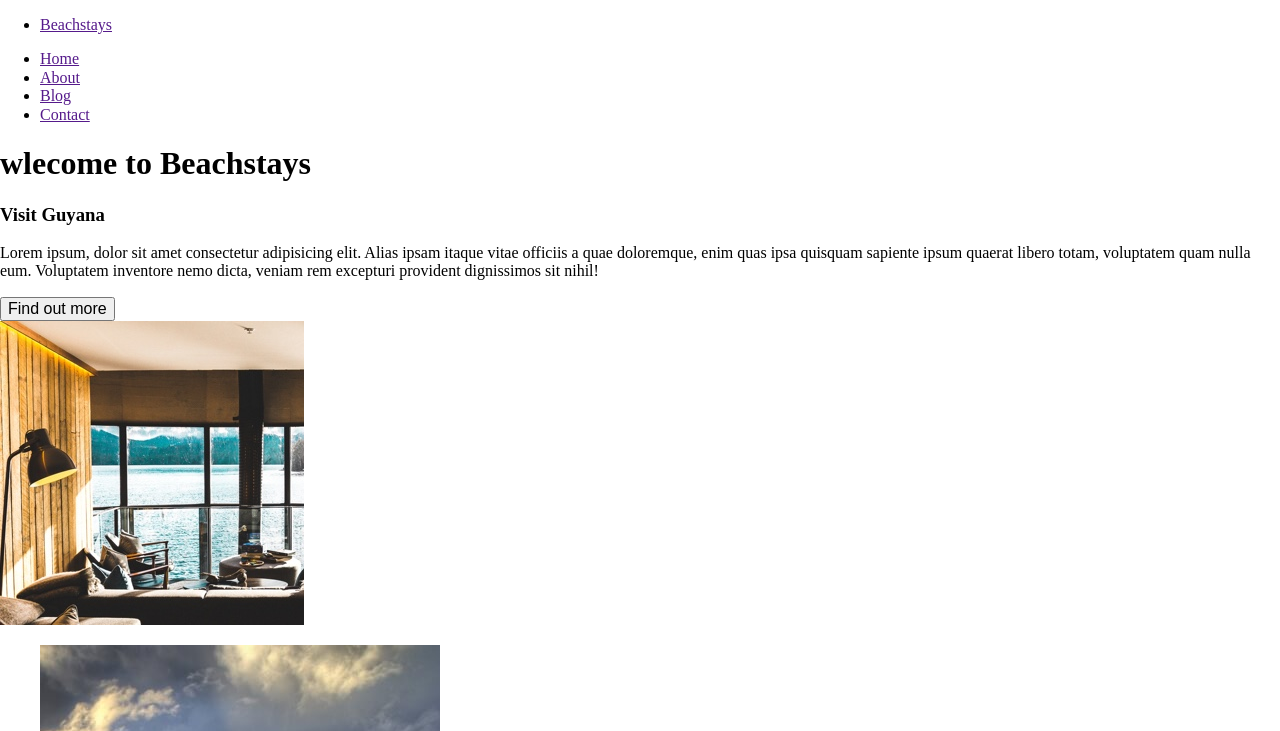
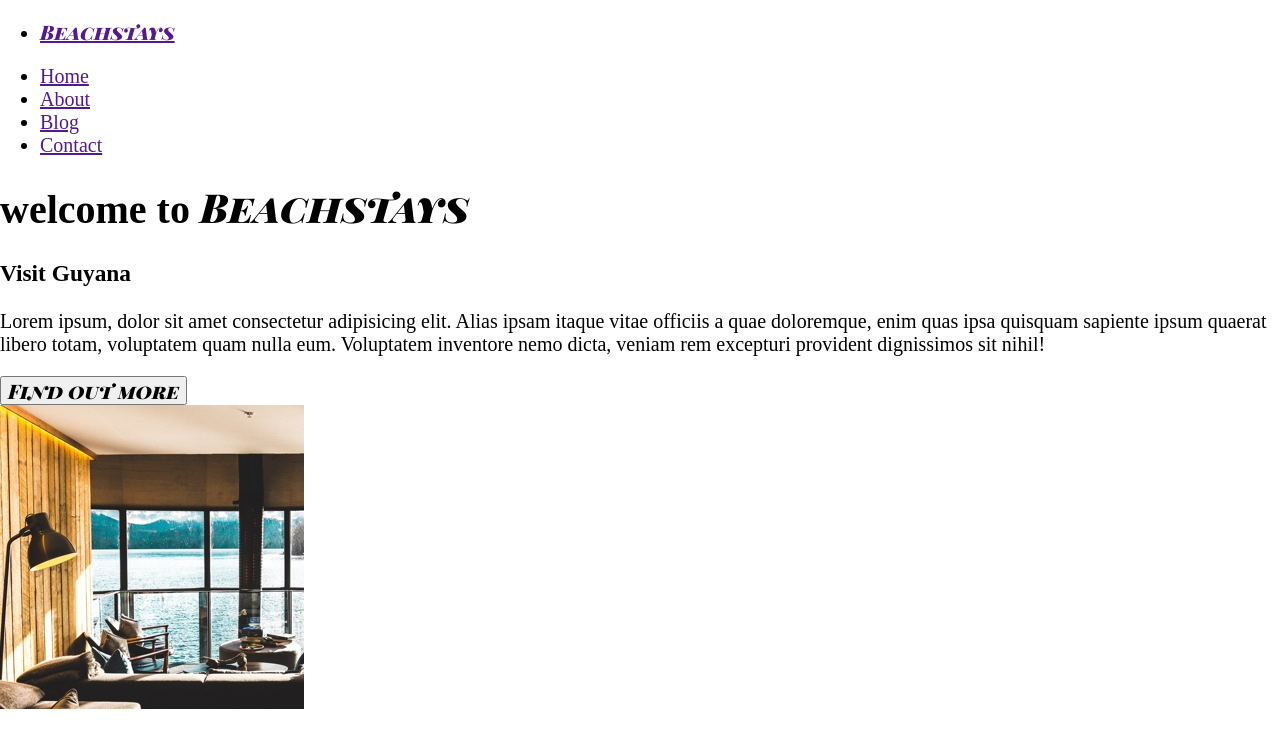
Before and after one commit to harrisonhui/harrisonHuiProjectOne, a plain HTML site: page index.html in a window 1280 px wide. Shown: the top 731 px of the page. Drawn offline with Linux system fonts and the light colour scheme.

Commit message:
minor edits to html, need to reassign h elements - typography & variables partials created

```diff
--- a/index.html
+++ b/index.html
@@ -5,7 +5,11 @@
     <meta http-equiv="X-UA-Compatible" content="IE=edge">
     <meta name="viewport" content="width=device-width, initial-scale=1.0">
     <title>Beach Stay</title>
+    <script src="https://kit.fontawesome.com/754a3d7818.js" crossorigin="anonymous"></script>
     <link rel="stylesheet" href="./styles/styles.css">
+    <link rel="preconnect" href="https://fonts.googleapis.com">
+    <link rel="preconnect" href="https://fonts.gstatic.com" crossorigin>
+    <link href="https://fonts.googleapis.com/css2?family=Lato:wght@300;400;700&family=Playfair+Display+SC:ital,wght@1,900&display=swap" rel="stylesheet">
 </head>
 <body>
     <nav class="wrapper">
@@ -37,7 +41,7 @@
         </section>
     </nav>
 
-    <h1>wlecome to <span>Beachstays</span></h1>
+    <h1>welcome to <span>Beachstays</span></h1>
 
     <!-- Main content section "Visit Guyana" + paragraph + button + image -->
     <main>
@@ -68,6 +72,9 @@
         <section class="highlight">
             <div class="wrapper">
                 <div class="highlightFirstRow">
+                    <div class="icon">
+                        <i class="fa-solid fa-house-chimney"></i>
+                    </div>
                     <div class="beachHouses">
                         <h3>Beach houses</h3>
                         <p>Lorem ipsum dolor sit amet consectetur adipisicing elit. Rerum, deleniti? Officiis quaerat commodi, ex ad sapiente corporis maxime, reprehenderit quidem obcaecati perferendis distinctio possimus? Tenetur!</p>
@@ -123,7 +130,7 @@
     </main>
 
     <footer>
-        <p>Copyright 2019 HackerYou</p>
+        <p>Copyright &copy; 2019 HackerYou</p>
     </footer>
 </body>
 </html>
--- /dev/null
+++ b/styles/sass/partials/_typography.scss
@@ -0,0 +1,7 @@
+html {
+    font-size: 125%;
+}
+
+span, button, .logo {
+    font-family: $logoFont;
+}
--- /dev/null
+++ b/styles/sass/partials/_variables.scss
@@ -0,0 +1,15 @@
+// font-family: 'Lato', sans-serif;
+// font-family: 'Playfair Display SC', serif;
+
+// fonts from Google Fonts
+$logoFont: "Playfair Display SC";
+$bodyFont: "Lato";
+$baseFontSize: 1rem;
+
+// colors from stylesheet
+$green: #50E3C2;
+$black: #2C2C2C;
+$iceBlue: #FAFFFE;
+$twilightBlue: #063974;
+$lightBlue: #D2F9F1;
+$spruce: #0C5F4C;
--- a/styles/sass/styles.scss
+++ b/styles/sass/styles.scss
@@ -1 +1,3 @@
-@import "./partials/setup"
+@import "./partials/setup";
+@import "./partials/variables";
+@import "./partials/typography"
```
Also changed, not shown: styles/styles.css.
